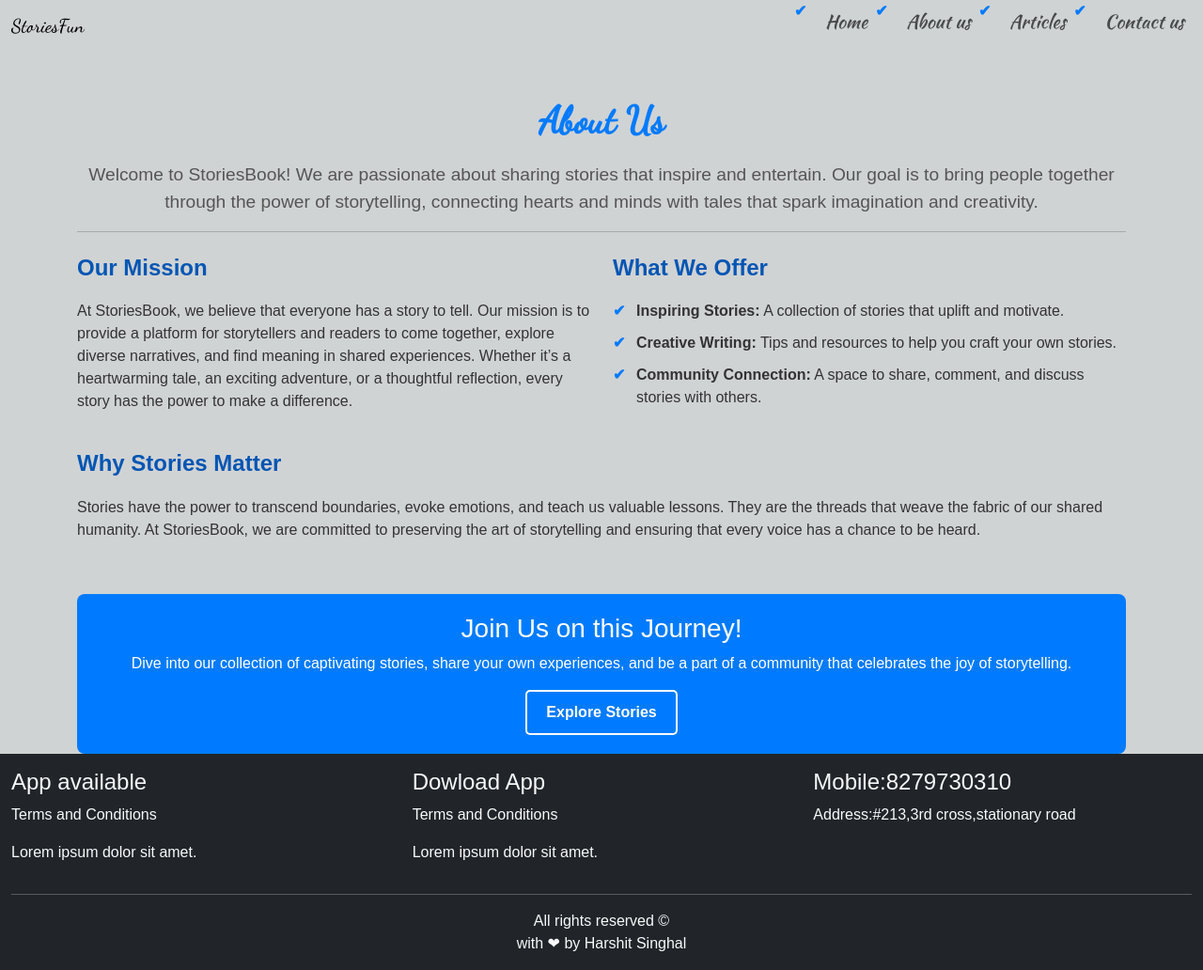
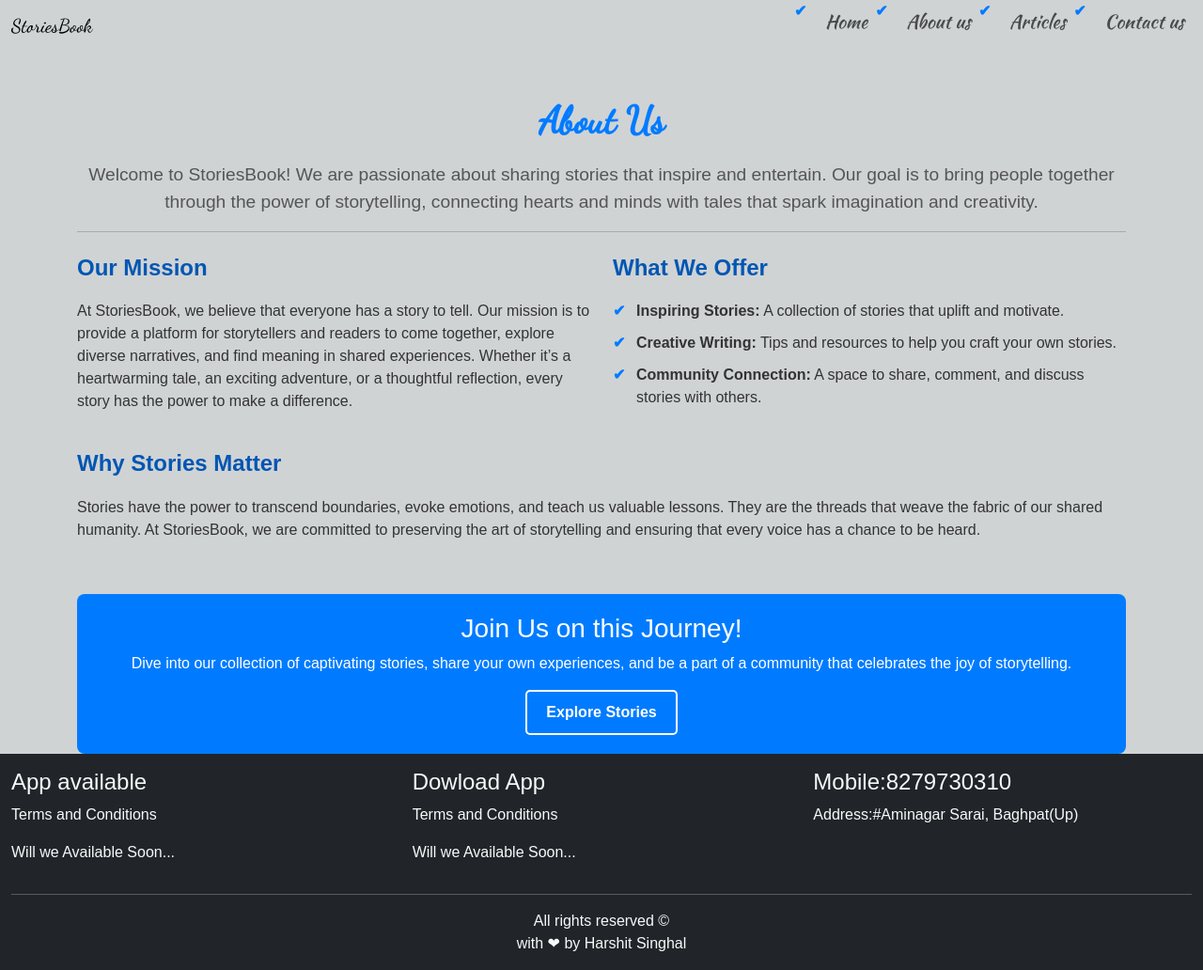
Before and after one commit to harshitsinghal6667/Stories_Project, a PHP site: page /about.php in a window 1280 px wide. Shown: the whole page at 94% size. Run offline with PHP 8.4, Linux system fonts and the light colour scheme.

Commit message:
Stories , images, data are updated

```diff
--- a/about.php
+++ b/about.php
@@ -146,7 +146,7 @@
                 Dive into our collection of captivating stories, share your own experiences, and be a part of a
                 community that celebrates the joy of storytelling.
             </p>
-            <a href="stories.php" class="btn">Explore Stories</a>
+            <a href="index.php" class="btn">Explore Stories</a>
         </div>
     </div>
 
--- a/index.php
+++ b/index.php
@@ -54,7 +54,7 @@
                     <img src="./image/img10.jpg" class="d-block w-100" alt="Second slide">
                 </div>
                 <div class="carousel-item">
-                    <img src="./image/img3.jpg" class="d-block w-100" alt="Third slide">
+                    <img src="./image/img6.jpg" class="d-block w-100" alt="Third slide">
                 </div>
             </div>
 
--- a/partials/footer.php
+++ b/partials/footer.php
@@ -3,16 +3,16 @@
         <div class="col-md-4 col-sm-12">
             <h4>App available</h4>
             <p>Terms and Conditions</p>
-            <p>Lorem ipsum dolor sit amet.</p>
+            <p>Will we Available Soon...</p>
         </div>
         <div class="col-md-4 col-sm-12">
             <h4>Dowload App</h4>
             <p>Terms and Conditions</p>
-            <p>Lorem ipsum dolor sit amet.</p>
+            <p>Will we Available Soon...</p>
         </div>
         <div class="col-md-4 col-sm-12">
             <h4>Mobile:<span>8279730310</span></h4>
-            <p>Address:#213,3rd cross,stationary road</p>
+            <p>Address:#Aminagar Sarai, Baghpat(Up)</p>
         </div>
         <div class="col-md-12 text-center">
             <hr class="bg-light">
--- a/partials/header.php
+++ b/partials/header.php
@@ -2,7 +2,7 @@
 
 echo '<nav class="navbar navbar-expand-lg navbar-light py-0">
     <div class="container-fluid">
-        <a class="navbar-brand" href="index.php">StoriesFun</a>
+        <a class="navbar-brand" href="index.php">StoriesBook</a>
         <button class="navbar-toggler" type="button" data-bs-toggle="collapse" data-bs-target="#navbarNav"
             aria-controls="navbarNav" aria-expanded="false" aria-label="Toggle navigation">
             <span class="navbar-toggler-icon"></span>
--- a/stories.php
+++ b/stories.php
@@ -76,7 +76,7 @@
                     <img src="./image/img10.jpg" class="d-block w-100" alt="Second slide">
                 </div>
                 <div class="carousel-item">
-                    <img src="./image/img3.jpg" class="d-block w-100" alt="Third slide">
+                    <img src="./image/img6.jpg" class="d-block w-100" alt="Third slide">
                 </div>
             </div>
 
@@ -106,6 +106,9 @@
 
 
     <?php include './partials/footer.php';?>
+     <!-- Include Bootstrap JavaScript -->
+     <script src="https://cdn.jsdelivr.net/npm/bootstrap@5.3.3/dist/js/bootstrap.bundle.min.js"></script>
+
 
 </body>
 
```
Also changed, not shown: 1 other file.
